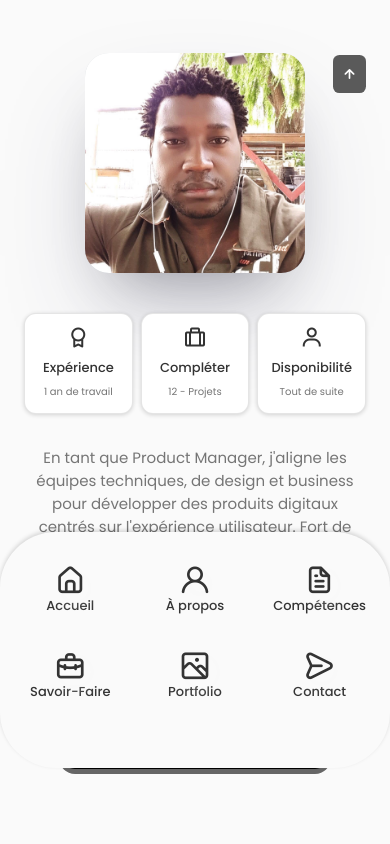
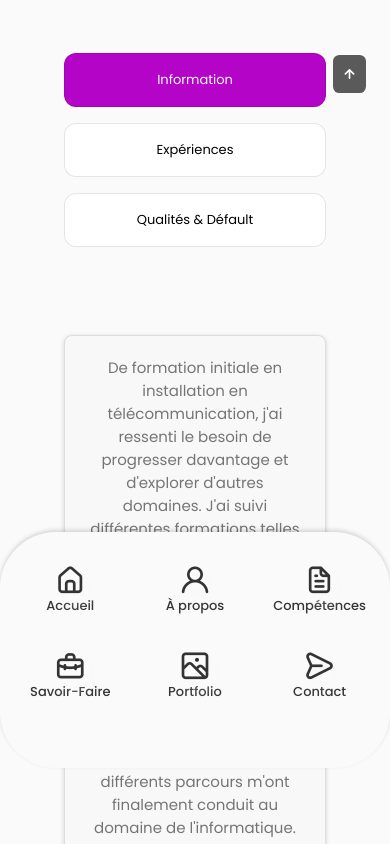
Before and after one commit to KD-Kongo-Dervilon/Portfolio-Product-Owner, a React (Create React App) app in the folder portfolio-product-owner/: page / in a window 390 px wide. Shown: the part 920-1764 px from the top of the page. Built offline with nearby package versions, Linux system fonts and the light colour scheme.

Commit message:
global modification
addition of tab, instead of about, modification of css about, addition of various professions in infotItem, addition of my logo in header, addition in qualification

```diff
--- a/portfolio-product-owner/src/components/about/About.jsx
+++ b/portfolio-product-owner/src/components/about/About.jsx
@@ -1,7 +1,6 @@
-import React from 'react';
+import React, { useState } from 'react';
 import "./about.css";
-import AboutImg from "../../assets/IMG_0513.JPG";
-import CV from "../../assets/cv.pdf";
+import CV from "../../assets/Dervilon.pdf";
 import Info from './Info';
 
 const DownloadButton = () => {
@@ -24,23 +23,25 @@ const DownloadButton = () => {
 };
 
 const About = () => {
+    const [activeTab, setActiveTab] = useState('description');
+
+    const handleTabClick = (tab) => {
+        setActiveTab(tab);
+    };
+
     return (
         <section className="about section" id="about">
             <h2 className="section__title">À propos</h2>
 
-            <div className="about__container container grid">
-                <img src={AboutImg} alt="" className="about__img"></img>
+            <div className="about__container container">
+                <div className="about__tabs">
+                    <button className={`about__tab ${activeTab === 'description' && 'active'}`} onClick={() => handleTabClick('description')}>Information</button>
+                    <button className={`about__tab ${activeTab === 'info' && 'active'}`} onClick={() => handleTabClick('info')}>Expériences</button>
+                    <button className={`about__tab ${activeTab === 'qualités' && 'active'}`} onClick={() => handleTabClick('qualités')}>Qualités & Défault</button>
+                </div>
+
                 <div className="about__data">
-                    <Info />
-                    <p className="about__description">
-                        En tant que Product Manager, j'aligne les équipes techniques,
-                        de design et business pour développer des produits digitaux centrés
-                        sur l'expérience utilisateur. Fort de mon expérience en développement
-                        React.js et en design, je facilite les discussions techniques et j'ai
-                        piloté avec succès 12 projets, contribuant ainsi à valider mes compétences
-                        en tant que Product Manager.
-                    </p>
-                    <DownloadButton />
+                    <TabContent activeTab={activeTab} />
                 </div>
             </div>
         </section>
@@ -48,3 +49,91 @@ const About = () => {
 };
 
 export default About;
+
+const TabContent = ({ activeTab }) => {
+
+    switch (activeTab) {
+        case 'info':
+            return (
+                <div className="flex-container">
+                    <div  className="about__content-container">
+                        <div className="about__qualities-block">
+                            <p className="about__additional-info">
+                                En tant que Product Manager, j'aligne les équipes techniques,
+                                de design et business pour développer des produits digitaux centrés
+                                sur l'expérience utilisateur. Fort de mon expérience en développement
+                                React.js et en design, je facilite les discussions techniques et j'ai
+                                piloté avec succès 12 projets, contribuant ainsi à valider mes compétences
+                                en tant que Product Manager.
+                            </p>
+                        </div>
+                        <Info />
+                    </div>
+                    <DownloadButton/>
+                </div>
+            );
+        case 'description':
+            return (
+                <div >
+                    <div className="about__qualities-block-description">
+                        <p className="about__description">
+                                <span className='span__about'>
+                                    De formation initiale en installation en télécommunication,
+                                    j'ai ressenti le besoin de progresser davantage et d'explorer
+                                    d'autres domaines. J'ai suivi différentes formations telles
+                                    que le droit et la communication. J'ai également exercé les
+                                    métiers de préparateur de commandes, cariste et opérateur
+                                    de machines, ce qui m'a permis d'acquérir des compétences
+                                    diverses telles que le travail en équipe et la communication.
+                                    Mes différents parcours m'ont finalement conduit au domaine
+                                    de l'informatique. J'ai d'abord découvert le métier d'UX designer.
+                                    Animé par l'envie d'apprendre davantage, je me suis tourné vers le
+                                    développement informatique et me suis orienté vers la gestion de
+                                    projet et le product management.
+                                </span>
+                        </p>
+                    </div>
+                    <DownloadButton/>
+                </div>
+            );
+        case 'download':
+            return (
+                <DownloadButton/>
+            );
+        case 'qualités':
+            return (
+                <div>
+                <div className="about__qualities">
+                    <div className="about__qualities-block appart">
+                        <h3>Qualités</h3>
+                        <span>
+                            <strong>Adaptabilité :</strong>
+                                Mon parcours varié, du développement à la gestion de projet, témoigne de ma capacité à m'adapter à différentes situations.<br/>
+                        </span>
+                        <span>
+                            <strong>Réactivité :</strong>
+                                Mon expérience en tant qu'opérateur sur machine chez Michelin atteste de ma réactivité face aux défis, notamment en cas de panne.<br/>
+                        </span>
+                        <span><strong>Persevérance :</strong>
+                                Durant ma formation en développement JavaScript React, la persévérance m'a motivé à résoudre des problèmes de code complexes.<br/>
+                        </span>
+                    </div>
+                    <div className="about__qualities-block">
+                        <h3>Défauts</h3>
+                        <span>
+                            <strong> Méticuleux  :</strong>
+                                En ce qui concerne mes défauts, je pourrais être qualifié de méticuleux, car j'ai tendance à prendre le temps nécessaire pour accomplir les tâches de manière précise et m'assurer de leur exactitude.<br/>
+                        </span>
+                        <span><strong> Introverti :</strong>
+                                Mon point faible est mon caractère introverti, mais cela s'explique par ma volonté de comprendre en profondeur les équipes avec lesquelles je collabore.
+                                Une fois à l'aise, je suis capable de développer une confiance mutuelle et de m'engager pleinement.
+                        </span>
+                    </div>
+                </div>
+                <DownloadButton/>
+                </div>
+            );
+        default:
+            return null;
+    }
+};
--- a/portfolio-product-owner/src/components/about/Info.jsx
+++ b/portfolio-product-owner/src/components/about/Info.jsx
@@ -14,6 +14,7 @@ const Info = () => {
             <InfoItem iconClass="bx-award" title="Expérience" subtitle="1 an de travail" />
             <InfoItem iconClass="bx-briefcase-alt" title="Compléter" subtitle="12 - Projets" />
             <InfoItem iconClass="bx-user" title="Disponibilité" subtitle="Tout de suite" />
+            <InfoItem iconClass="bx bx-buildings" title="Métiers divers." subtitle="Compétences transversales." />
         </div>
     );
 };
--- a/portfolio-product-owner/src/components/about/about.css
+++ b/portfolio-product-owner/src/components/about/about.css
@@ -1,7 +1,84 @@
 .about__container {
-    grid-template-columns: repeat(2, 1fr);
-    align-items: center;
-    column-gap: 4rem;
+    display: flex;
+    flex-direction: column;
+    padding: 0rem 4rem 0rem;
+    width: 100%;
+    margin:auto;
+}
+
+.about__tabs {
+    display: flex;
+    justify-content: center;
+    margin-bottom: var(--mb-2);
+}
+
+.about__tab {
+    cursor: pointer;
+    padding: 1rem 2rem;
+    font-size: var(--small-font-size);
+    background-color: var(--container-color);
+    border: 1px solid rgba(0, 0, 0, 0.1);
+    border-radius: 0.75rem;
+    margin-right: 1rem;
+    transition: background-color 0.3s ease;
+}
+
+.about__tab:hover,
+.about__tab.active {
+    background-color: var(--link-blue);
+    color: #fff;
+}
+
+.about__data {
+    text-align: left;
+    margin-bottom: 4rem;
+    margin-left: 3rem;
+}
+
+.about__content-container {
+    display : flex;
+    justify-content: center;
+    column-gap: 2rem;
+}
+
+.about__qualities {
+    display: flex;
+    justify-content: space-between;
+}
+
+.about__qualities-block,
+.about__qualities-block-description {
+    width: 48%;
+    box-sizing: border-box;
+    padding: 20px;
+    margin-bottom: 20px;
+    background-color: #f8f8f8;
+    border: 1px solid #ddd;
+    border-radius: 8px;
+    box-shadow: rgba(0, 0, 0, 0.16) 0px 1px 4px;
+}
+
+.about__qualities-block-description {
+    width: 100%;
+}
+
+.about__qualities-block h3 {
+    font-size: 20px;
+    margin-bottom: 10px;
+    color: #333;
+}
+
+.about__qualities-block span {
+    display: block;
+    margin-bottom: 10px;
+    color: #555;
+}
+
+.about__additional-info {
+    margin-bottom: 40px;
+    font-size: 16px;
+    line-height: 1.5;
+    color: #555;
 }
 
 .about__img {
@@ -13,7 +90,8 @@
 
 .about__info {
     display: grid;
-    grid-template-columns: repeat(3, 140px);
+    grid-template-columns: repeat(2, 150px);
+    align-content: center;
     gap: 0.5rem;
     margin-bottom: var(--mb-2);
 }
@@ -43,7 +121,6 @@
 }
 
 .about__description {
-    padding: 0 4rem 0 0;
     margin-bottom: var(--mb-2-5);
 }
 
@@ -107,11 +184,21 @@
 /* For medium devices */
 @media screen and (max-width: 576px) {
     .about__info {
-        grid-template-columns: repeat(3, 1fr);
+        grid-template-columns: repeat(2, 1fr);
     }
 
     .about__description {
         padding: 0;
+    }
+
+    .about__tabs {
+        flex-direction: column;
+        align-items: center;
+    }
+
+    .about__tab {
+        margin-right: 0;
+        margin-bottom: 1rem;
     }
 }
 
@@ -120,4 +207,79 @@
     .about__info {
         grid-template-columns: repeat(2, 1fr);
     }
+
+    .about__container {
+        padding: 0rem 2rem 0rem;
+    }
+
 }
+
+
+.about__content-container {
+    display: flex;
+    column-gap: 2rem;
+}
+
+.about__qualities {
+    display: flex;
+    justify-content: space-between;
+}
+
+.about__qualities-block {
+    width: 48%;
+    box-sizing: border-box;
+    padding: 20px;
+    margin-bottom: 20px;
+    background-color: #f8f8f8;
+    border: 1px solid #ddd;
+    border-radius: 8px;
+}
+
+/* Responsive styles */
+@media screen and (max-width: 576px) {
+
+    .about__tab {
+        width: 100%;
+        margin-right: 0;
+        margin-bottom: 1rem;
+    }
+    .about__info {
+        width: 100%;
+        display:flex;
+        flex-direction:column;
+    }
+
+}
+
+.about__data {
+    margin: auto;
+}
+
+@media screen and (max-width: 768px) {
+    .about__data {
+        justify-content: center;
+        text-align: center;
+    }
+
+    .about__content-container {
+        flex-direction: column-reverse;
+        align-items: center;
+    }
+
+    .about__qualities-block {
+        width: 100%;
+    }
+    .about__info {
+        grid-template-columns: repeat(4, 1fr);
+    }
+
+    .appart {
+        margin-right: 2rem;
+    }
+
+    .about__qualities {
+        display: flex;
+        flex-direction: column;
+        justify-content: space-between;
+    }
+}
--- a/portfolio-product-owner/src/components/qualification/Qualification.jsx
+++ b/portfolio-product-owner/src/components/qualification/Qualification.jsx
@@ -84,20 +84,39 @@ const Qualification = () => {
                                 <div className="qualification__line"></div>
                             </div>
                         </div>
+
+                        <div className="qualification__data">
+                            <div></div>
+
+                            <div>
+                                <span className="qualification__rounder"></span>
+                                <div className="qualification__line"></div>
+                            </div>
+
+                            <div>
+                                <h3 className="qualification__title"> Administrateur Réseaux </h3>
+                                <span className="qualification__subtitle">
+                                    Cnam
+                                </span>
+                                <div className="qualification__calender">
+                                    <i className="uil uil-calendar-alt"></i>
+                                    2020 - 2019
+                                </div>
+                            </div>
+                        </div>
                     </div>
 
                     <div className={
                         toggleState === 2 ? "qualification__content qualification__content-active": "qualification__content"}>
                         <div className="qualification__data">
                             <div>
-                                <h3 className="qualification__title"> Product Manager </h3>
+                                <h3 className="qualification__title"> Michelin </h3>
                                 <span className="qualification__subtitle">
-                                    Openclassrooms<br/>
-                                    Gestion de Projet
+                                    Opérateur sur machine
                                 </span>
                                 <div className="qualification__calender">
                                     <i className="uil uil-calendar-alt"></i>
-                                        2024 - 2023
+                                        2019 - 2018
                                 </div>
                             </div>
 
@@ -116,33 +135,52 @@ const Qualification = () => {
                             </div>
 
                             <div>
-                                <h3 className="qualification__title"> Développeur Javascript React </h3>
+                                <h3 className="qualification__title"> Cariste  </h3>
                                 <span className="qualification__subtitle">
-                                    Openclassrooms<br/>
-                                    Développement de Site
+                                    Chargement , déchargement des colis
                                 </span>
                                 <div className="qualification__calender">
                                     <i className="uil uil-calendar-alt"></i>
-                                    2023 - 2022
+                                    2018 - 2017
                                 </div>
                             </div>
                         </div>
 
                         <div className="qualification__data">
                             <div>
-                                <h3 className="qualification__title"> Michelin </h3>
+                                <h3 className="qualification__title"> Fresh envie </h3>
                                 <span className="qualification__subtitle">
-                                    Gestion et fonctionnement des machines de fabrication
+                                    Conditionnement des fruits surgelé
                                 </span>
                                 <div className="qualification__calender">
                                     <i className="uil uil-calendar-alt"></i>
-                                        2019 - 2018
+                                        2016 - 2016
                                 </div>
                             </div>
 
                             <div>
                                 <span className="qualification__rounder"></span>
                                 <div className="qualification__line"></div>
+                            </div>
+                        </div>
+
+                        <div className="qualification__data">
+                            <div></div>
+
+                            <div>
+                                <span className="qualification__rounder"></span>
+                                <div className="qualification__line"></div>
+                            </div>
+
+                            <div>
+                                <h3 className="qualification__title"> Adwork, Adecco  </h3>
+                                <span className="qualification__subtitle">
+                                    Préparation en entrepôt de commande
+                                </span>
+                                <div className="qualification__calender">
+                                    <i className="uil uil-calendar-alt"></i>
+                                    2015 - 2014
+                                </div>
                             </div>
                         </div>
                     </div>
```
Also changed, not shown: portfolio-product-owner/src/components/header/Header.jsx (+6 -5 lines), 1 other file (tests, documents, lock files or other folders).
